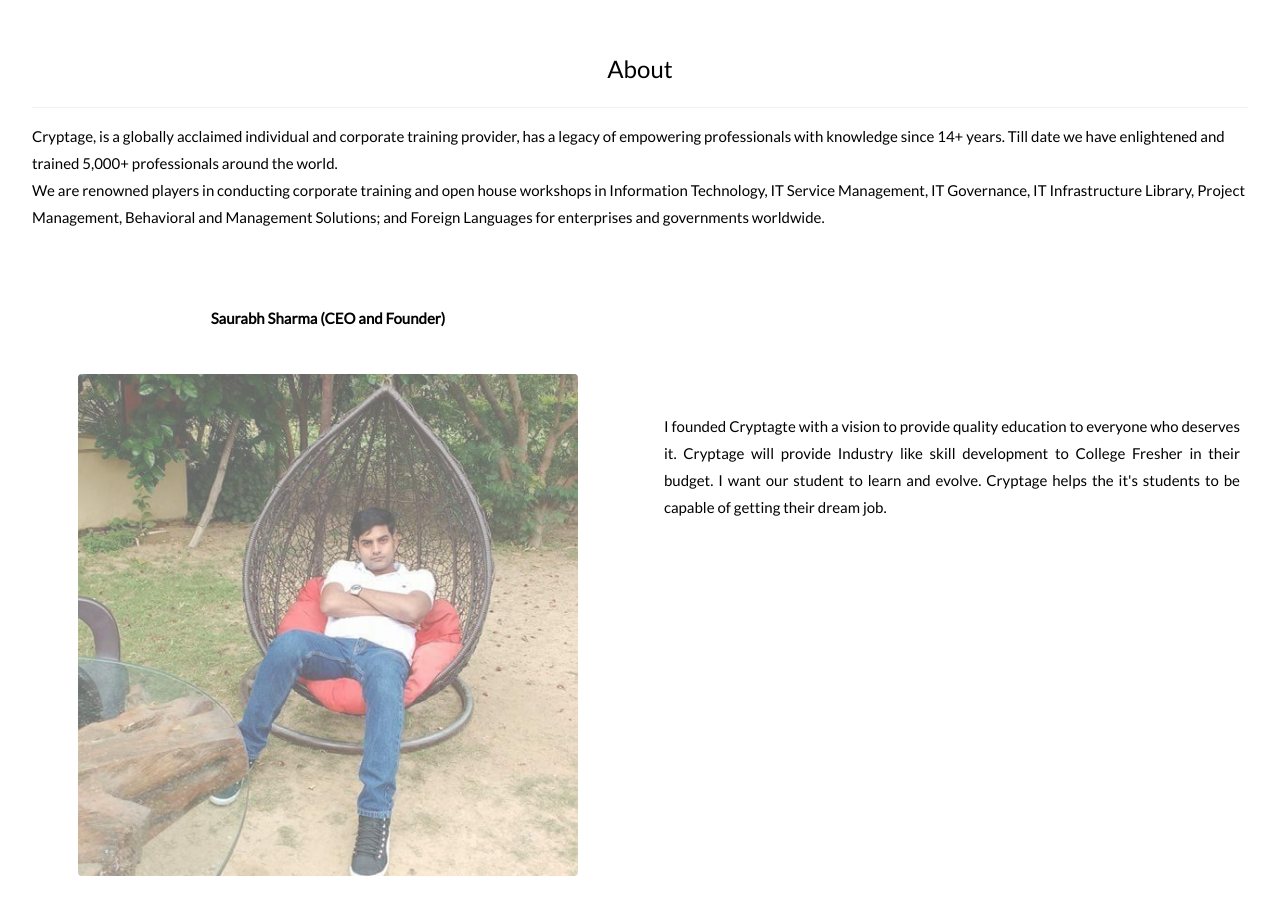
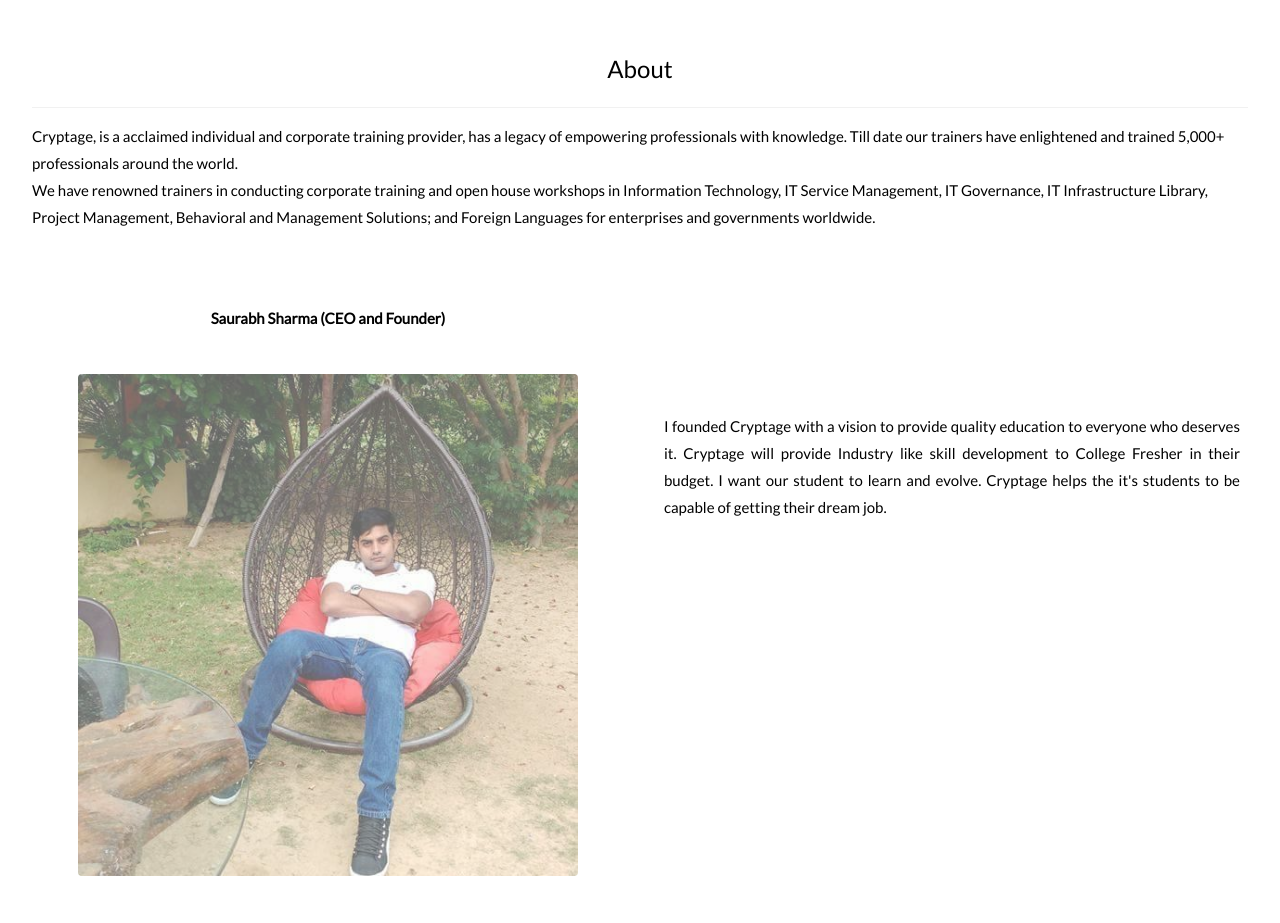
Before and after one commit to cryptageinc/cryptageinc.github.io, a plain HTML site: page index.html in a window 1280 px wide. Shown: the part 1240-2163 px from the top of the page. Drawn offline with nearby package versions, Linux system fonts and the light colour scheme; some packages are replaced by stand-ins of ours.

Commit message:
first commit

```diff
--- a/index.html
+++ b/index.html
@@ -130,9 +130,9 @@ h3{
   <!-- About Section -->
   <div class="w3-container w3-padding-32" id="about">
     <h3 class="w3-border-bottom w3-border-light-grey w3-padding-16">About</h3>
-    <p>Cryptage, is a globally acclaimed individual and corporate training provider, has a legacy of empowering professionals with knowledge since 14+ years. Till date we have enlightened and trained 5,000+ professionals around the world.
+    <p>Cryptage, is a acclaimed individual and corporate training provider, has a legacy of empowering professionals with knowledge. Till date our trainers have enlightened and trained 5,000+ professionals around the world.
 <br>
-We are renowned players in conducting corporate training and open house workshops in Information Technology, IT Service Management, IT Governance, IT Infrastructure Library, Project Management, Behavioral and Management Solutions; and Foreign Languages for enterprises and governments worldwide.
+We have renowned trainers in conducting corporate training and open house workshops in Information Technology, IT Service Management, IT Governance, IT Infrastructure Library, Project Management, Behavioral and Management Solutions; and Foreign Languages for enterprises and governments worldwide.
     </p>
   </div>
   <div class="w3-row">
@@ -144,7 +144,7 @@ We are renowned players in conducting corporate training and open house workshop
     <!-- Hide this text on small devices -->
     <div class="w3-col m6 w3-hide-small w3-padding-large">
       <br><br><br><br>
-      <p align="justify"> I founded Cryptagte with a vision to provide quality education to everyone who deserves it. Cryptage will provide Industry like skill development to College Fresher in their budget. I want our student to learn and evolve. Cryptage helps the it's students to be capable of getting their dream job.  </p>
+      <p align="justify"> I founded Cryptage with a vision to provide quality education to everyone who deserves it. Cryptage will provide Industry like skill development to College Fresher in their budget. I want our student to learn and evolve. Cryptage helps the it's students to be capable of getting their dream job.  </p>
     </div>
 
   <!-- <div class="w3-row-padding w3-grayscale">
```
